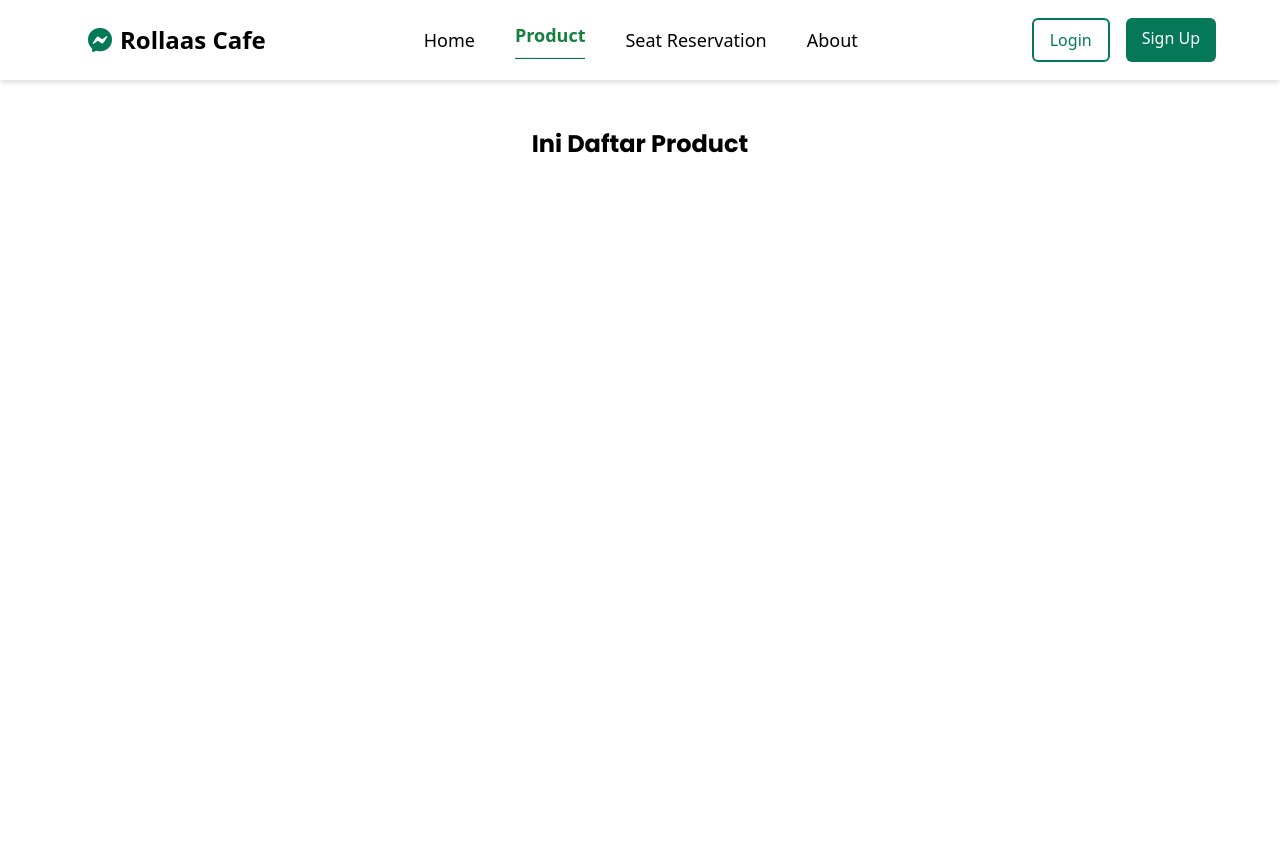
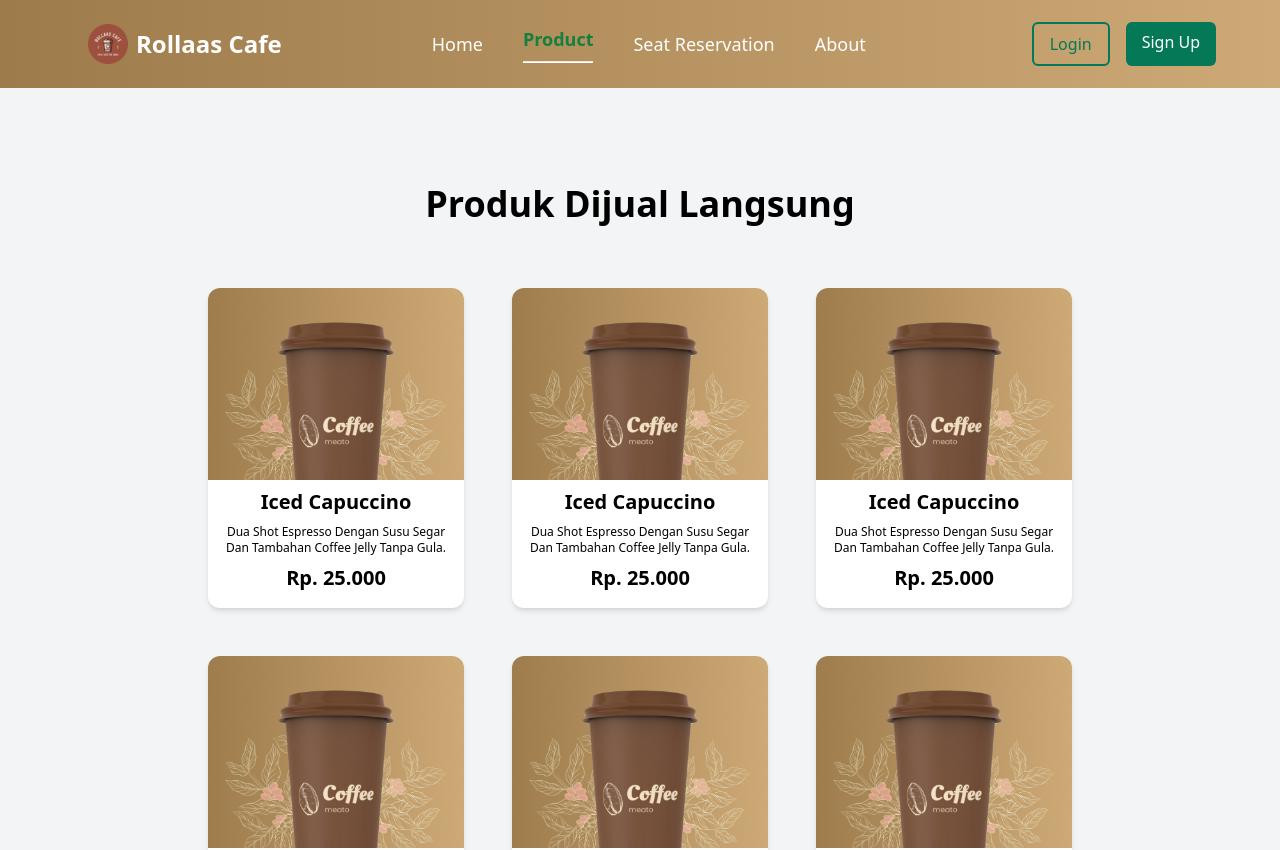
Before and after one commit to Rianto21/Rollaascafe.github.io, a Vue app: page /product in a window 1280 px wide. Shown: the top 850 px of the page. Before the commit the page ends 800 px from the top, so only its background shows below. Built offline with nearby package versions, Linux system fonts and the light colour scheme.

Commit message:
create product card and add to home and product

```diff
--- a/src/App.vue
+++ b/src/App.vue
@@ -13,4 +13,14 @@ export default {
 #nav a.router-link-exact-active {
   color: #42b983;
 }
+/* Hide scrollbar for Chrome, Safari and Opera */
+*::-webkit-scrollbar {
+    display: none;
+}
+
+/* Hide scrollbar for IE, Edge and Firefox */
+* {
+    -ms-overflow-style: none;  /* IE and Edge */
+    scrollbar-width: none;  /* Firefox */
+}
 </style>
--- /dev/null
+++ b/src/components/CardProduct.vue
@@ -0,0 +1,21 @@
+<template>
+    <div id="card" class="w-64 bg-white h-80 rounded-xl shadow-md overflow-hidden">
+        <div class="w-full h-3/5">
+            <img src="../assets/foto-product.png" alt="Foto Product">
+        </div>
+        <div class="p-2 flex flex-col gap-2 items-center">
+            <h3 class="text-xl font-semibold">Iced Capuccino</h3>
+            <p class="text-xs text-center">Dua Shot Espresso Dengan Susu Segar Dan Tambahan Coffee Jelly Tanpa Gula.</p>
+            <h3 class="text-xl font-bold">Rp. 25.000</h3>
+        </div>
+    </div>
+</template>
+
+<script>
+export default {
+    name: 'CardProduct',
+    components: {
+
+    },
+}
+</script>
--- a/src/components/ModalDialogScroll.vue
+++ b/src/components/ModalDialogScroll.vue
@@ -13,7 +13,7 @@
         class="px-10 py-5 shadow-md text-gray-700 font-semibold bg-white flex items-center justify-between"
       >
         <span>TERMS AND CONDITION</span>
-        <i class="bi bi-x text-2xl font-bold" @click="modals = false"></i>
+        <i class="bi bi-x text-2xl font-bold" @click="modal = false"></i>
       </div>
       <div
         class="text-gray-500 tex-sm px-10 pt-5 pb-24 text-justify flex flex-col gap-3 h-full overflow-y-scroll"
@@ -84,7 +84,7 @@ export default {
   props: ['modal'],
   data() {
     return {
-      modals: modal,
+      modals: this.modal,
     }
   }
 };
--- a/src/components/Navbar.vue
+++ b/src/components/Navbar.vue
@@ -1,41 +1,39 @@
 <template>
   <div
-    class="w-screen md:w-auto z-10 md:px-12 xl:px-16 bg-white top-0 left-0 md:flex items-center justify-between md:shadow-md"
+    class="w-screen md:w-auto z-10 md:px-12 xl:px-16 bg-gradient-to-r from-[#9E7B4B] to-[#CDA976] top-0 left-0 md:flex items-center justify-between md:shadow-md"
     :class="[isOpen ? 'h-full fixed' : 'h-auto static']"
   >
     <div
       class="flex justify-between px-6 py-6 md:shadow-none"
       :class="[isOpen ? 'shadow-none' : 'shadow']"
     >
-      <router-link to="/" class="flex gap-2">
-        <span class="text-green-700 text-2xl">
-          <i class="bi bi-messenger"></i>
-        </span>
-        <h2 class="font-semibold text-xl md:text-2xl">Rollaas Cafe</h2>
+      <router-link to="/" class="flex gap-2 items-center">
+        <img src="../assets/logo-rollaas-cafe.png" alt="Logo Rollaas Cafe" class="w-10 h-10">
+        <h2 class="font-semibold text-xl md:text-2xl text-white">Rollaas Cafe</h2>
       </router-link>
-      <span class="text-3xl text-gray-700 md:hidden" @click="isOpen = !isOpen">
+      <span class="text-3xl text-white md:hidden" @click="isOpen = !isOpen">
         <i :class="[isOpen ? 'bi bi-x' : 'bi bi-filter-left']"></i>
       </span>
     </div>
     <ul
-      class="absolute md:static h-full w-full md:w-auto md:text-lg top-20 px-6 pt-6 md:pt-0 text-3xl flex flex-col md:flex-row gap-4 md:gap-6 xl:gap-10 font-bold transition-all duration-700 md:items-center md:font-medium"
+      class="absolute text-white md:static h-full w-full md:w-auto md:text-lg top-20 px-6 pt-6 md:pt-0 text-3xl flex flex-col md:flex-row gap-4 md:gap-6 xl:gap-10 font-bold transition-all duration-700 md:items-center md:font-medium"
       :class="[isOpen ? 'left-0' : 'left-[-100%]']"
     >
       <li class="menu">
         <router-link to="/">Home</router-link>
-        <hr class="line mt-2 bg-green-700 h-[2px] hidden" />
+        <hr class="line mt-2 bg-white h-[2px] hidden" />
       </li>
       <li class="menu">
         <router-link to="/product">Product</router-link>
-        <hr class="line mt-2 bg-green-700 h-[2px] hidden" />
+        <hr class="line mt-2 bg-white h-[2px] hidden" />
       </li>
       <li class="menu">
         <router-link to="/seatReservation">Seat Reservation</router-link>
-        <hr class="line mt-2 bg-green-700 h-[2px] hidden" />
+        <hr class="line mt-2 bg-white h-[2px] hidden" />
       </li>
       <li class="menu">
         <router-link to="/about">About</router-link>
-        <hr class="line mt-2 bg-green-700 h-[2px] hidden" />
+        <hr class="line mt-2 bg-white h-[2px] hidden" />
       </li>
       <li class="flex gap-4 mt-4">
         <router-link
--- a/src/views/Home.vue
+++ b/src/views/Home.vue
@@ -1,19 +1,37 @@
 <template>
-  <Navbar class="bg-gradient-to-r from-[#9E7B4B] to-[#CDA976] text-white"/>
+  <Navbar class="text-white"/>
   <Hero />
-  <div class="bg-white w-full h-60">sasdas</div>
+  <div class="bg-gray-100 w-full py-20 px-24 flex flex-col gap-16 items-center">
+    <h1 class=" text-4xl font-bold">Produk Dijual Langsung</h1>
+    <div class="flex gap-12">
+      <CardProduct />
+      <CardProduct />
+      <CardProduct />
+      <CardProduct />
+    </div>
+    <h1 class="text-4xl font-bold">Produk Dijual Online</h1>
+    <div class="flex gap-12">
+      <CardProduct />
+      <CardProduct />
+      <CardProduct />
+      <CardProduct />
+    </div>
+  </div>
 </template>
 
 <script>
 
 import Navbar from '@/components/Navbar.vue';
 import Hero from '@/components/Hero.vue';
+import CardProduct from '@/components/CardProduct.vue';
 
 export default {
   name: "Home",
   components: {
     Navbar,
     Hero,
+    CardProduct,
   },
 };
 </script>
+    CardProduct>
--- a/src/views/Login.vue
+++ b/src/views/Login.vue
@@ -2,7 +2,7 @@
     <div id="login" class="font-poppins flex justify-center py-12 bg-base-200">
         <div class="md:w-1/3 px-10">
             <div class="flex flex-col items-center mb-8">
-                <img src="../assets/logo.png" alt="Logo Rollaas Cafe" class="
+                <img src="../assets/logo-rollaas-cafe.png" alt="Logo Rollaas Cafe" class="
                 w-20">
                 <h1 class="text-3xl font-bold">Login with email</h1>
             </div>
--- a/src/views/Product.vue
+++ b/src/views/Product.vue
@@ -1,18 +1,32 @@
 <template>
     <Navbar />
-    <div id="product" class="font-poppins flex justify-center py-12 bg-base-200">
-        <h1 class="text-2xl font-bold">Ini Daftar Product</h1>
+    <div class="bg-gray-100 w-full py-24 px-24 flex flex-col gap-16 items-center">
+        <h1 class=" text-4xl font-bold">Produk Dijual Langsung</h1>
+        <div class="flex gap-12 flex-wrap justify-center">
+            <CardProduct />
+            <CardProduct />
+            <CardProduct />
+            <CardProduct />
+            <CardProduct />
+            <CardProduct />
+            <CardProduct />
+            <CardProduct />
+            <CardProduct />
+            <CardProduct />
+        </div>
     </div>
 </template>
 
 <script>
 
 import Navbar from '@/components/Navbar.vue';
+import CardProduct from '@/components/CardProduct.vue';
 
 export default {
     name: 'Product',
     components: {
         Navbar,
+        CardProduct,
     }
 }
 </script>
--- a/src/views/Registration.vue
+++ b/src/views/Registration.vue
@@ -2,7 +2,7 @@
     <div id="registration" class="font-poppins flex justify-center py-12 bg-base-200">
         <div class="md:w-1/3 px-10">
             <div class="flex flex-col items-center mb-8">
-                <img src="../assets/logo.png" alt="Logo Rollaas Cafe" class="
+                <img src="../assets/logo-rollaas-cafe.png" alt="Logo Rollaas Cafe" class="
                 w-20">
                 <h1 class="text-3xl font-bold">Creat Account</h1>
             </div>
```
Also changed, not shown: src/assets/foto-product.png (added), src/assets/logo-rollaas-cafe.png (added).
